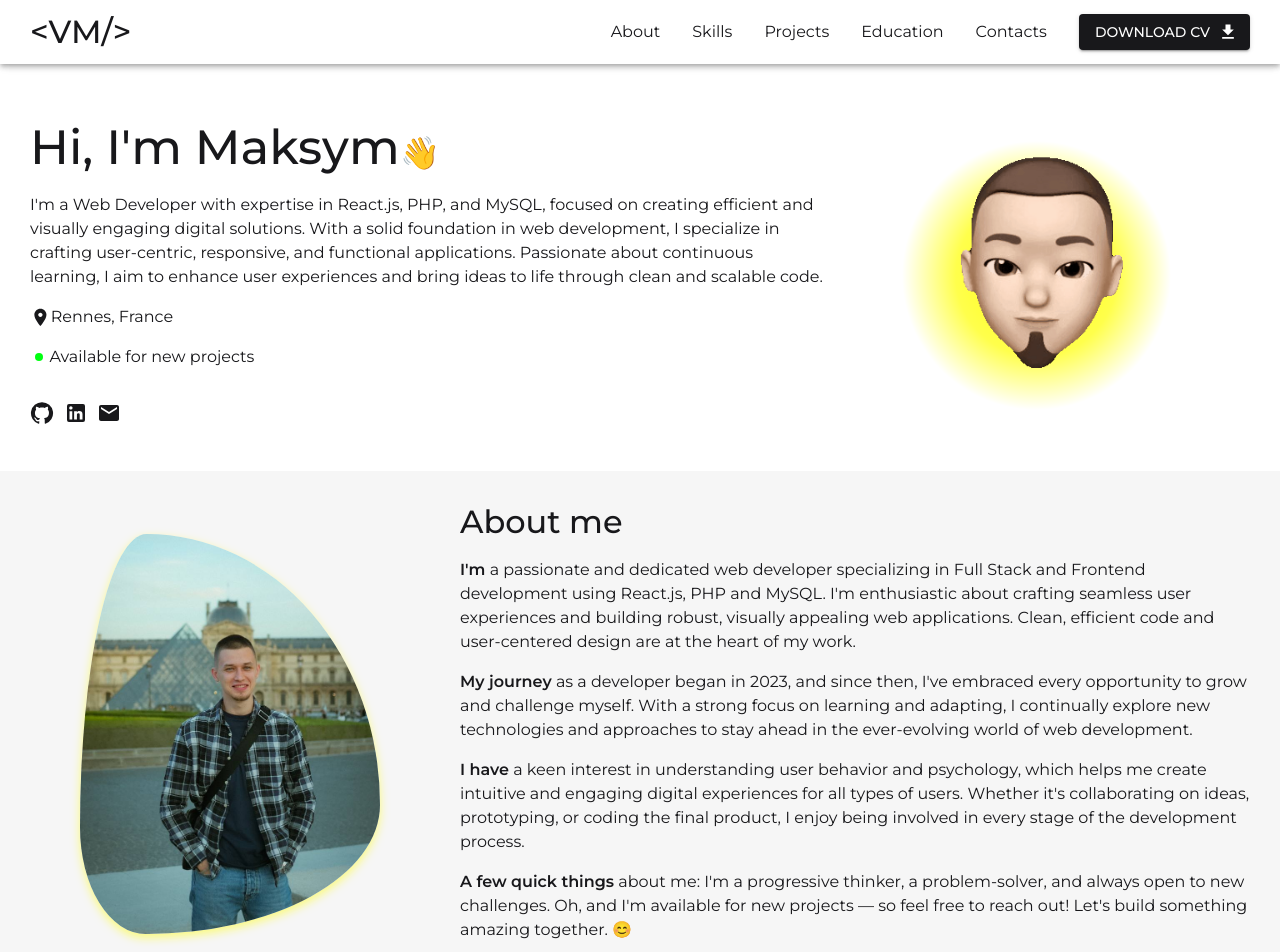
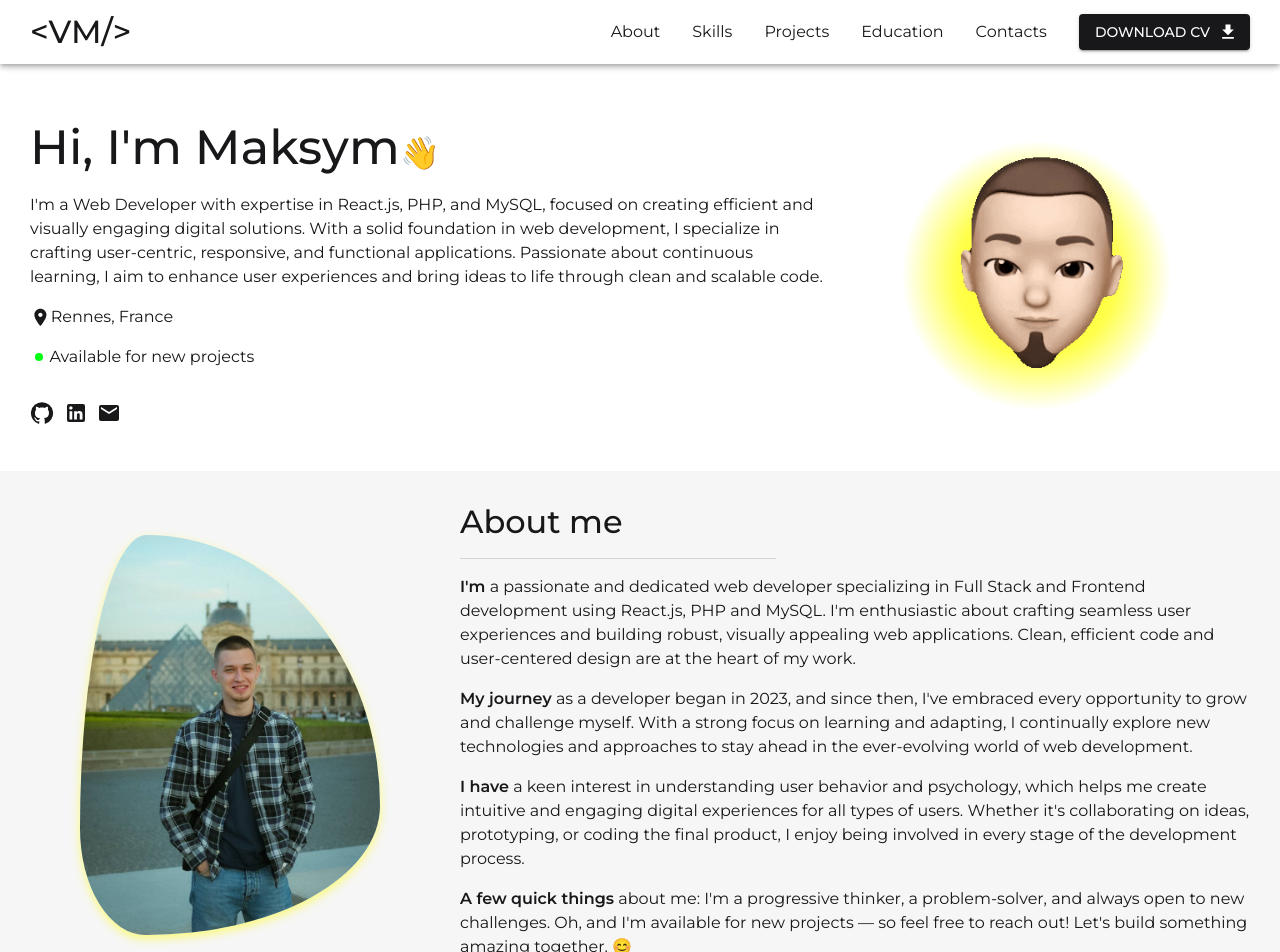
Before and after one commit to saintgregoire/Portfolio, a React (Vite) app: page / in a window 1280 px wide. Shown: the top 952 px of the page. Built offline with nearby package versions, Linux system fonts and the light colour scheme.

Commit message:
feat => border to About h2 added

```diff
--- a/src/components/Main/sections/About.jsx
+++ b/src/components/Main/sections/About.jsx
@@ -26,6 +26,7 @@ const info = [
 ];
 
 const About = () => {
+
   return (
     <Container
       component="section"
@@ -46,10 +47,16 @@ const About = () => {
         component="h2"
         variant="h2"
         sx={{
-          my: 0,
           textAlign: { xs: "center", lg: "left" },
           order: { lg: 1 },
-          alignSelf: "end",
+          borderBottom: {
+            lg: '1px solid lightgrey',
+          },
+          width: {lg: '40%'},
+          pb: {
+            lg: '1rem',
+          },
+          alignSelf: 'end',
         }}
       >
         About me
@@ -97,11 +104,11 @@ const About = () => {
           mt: {
             xs: "1rem",
           },
-          "& > p": {
+          "& > :not(:last-child)": {
             paddingBottom: "1rem",
           },
           order: { lg: 2 },
-          alignSelf: "end",
+          alignSelf: 'end',
         }}
       >
         {info.map((item) => (
```
